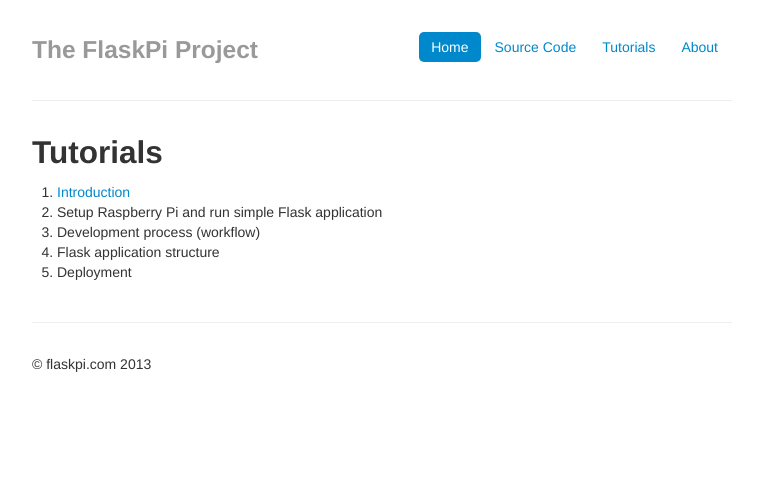
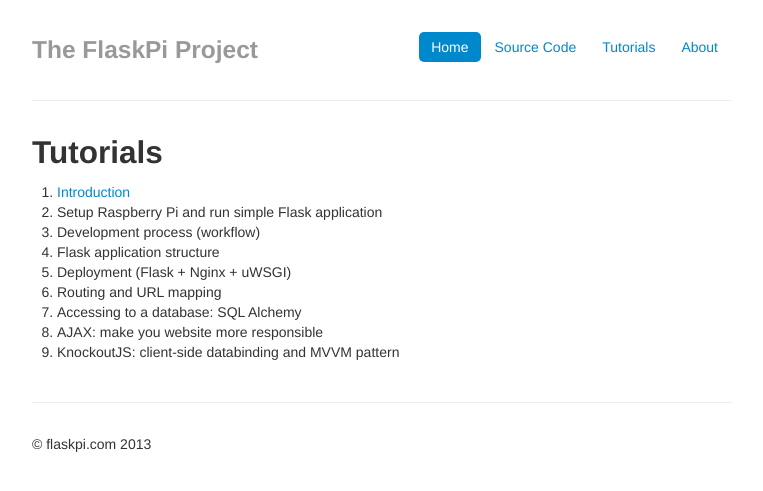
Before and after one commit to e0ne/flaskpi, a Python web app: template templates/tutorials/tutorials.html in a window 1280 px wide. Shown: the top 491 px of the page, without its empty margins (258-1021 px from the left). Run offline with Jinja, Linux system fonts and the light colour scheme; the template is opened without the code that fills it, so the values that code supplies are empty; some libraries are stand-ins or nearby versions.

Commit message:
Update tutorials contents

```diff
--- a/templates/tutorials/tutorials.html
+++ b/templates/tutorials/tutorials.html
@@ -10,7 +10,11 @@
             <li>Setup Raspberry Pi and run simple Flask application</li>
             <li>Development process (workflow)</li>
             <li>Flask application structure</li>
-            <li>Deployment</li>
+            <li>Deployment (Flask + Nginx + uWSGI)</li>
+            <li>Routing and URL mapping</li>
+            <li>Accessing to a database: SQL Alchemy</li>
+            <li>AJAX: make you website more responsible</li>
+            <li>KnockoutJS: client-side databinding and MVVM pattern</li>
           </ol>
       </div>
   </div>
```
